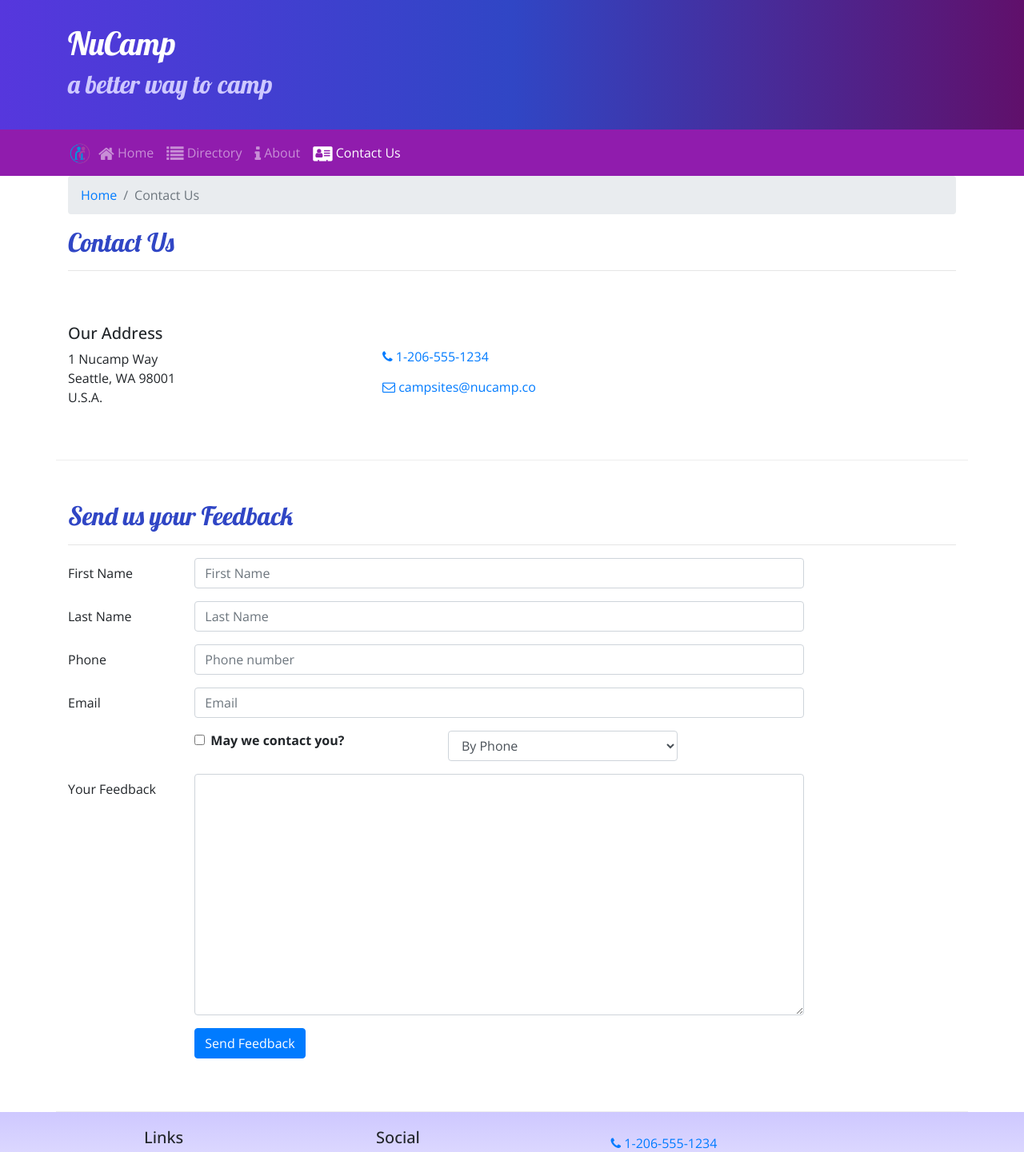
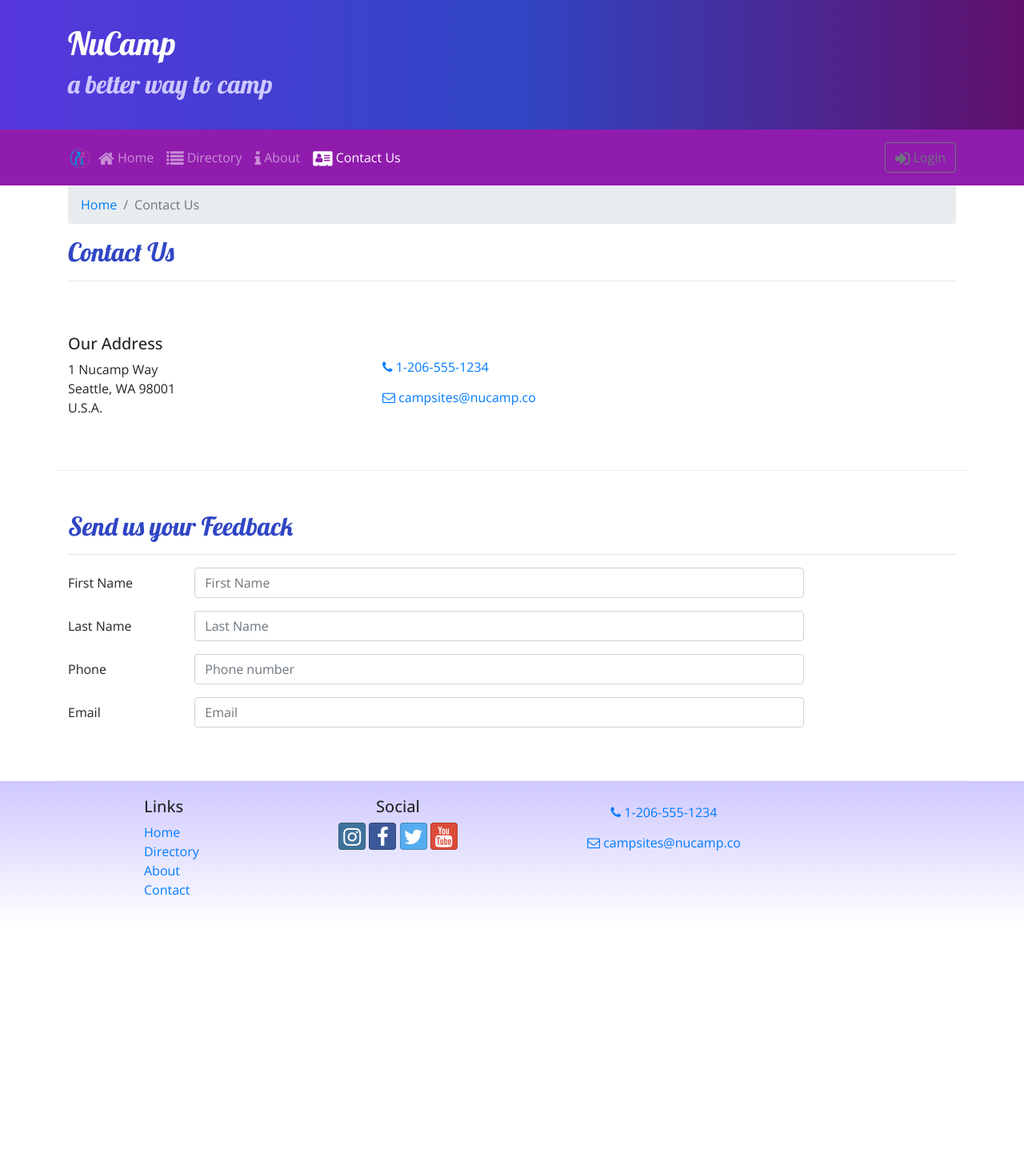
Before and after one commit to nmarofsky/BartArtReact, a React (Create React App) app: page /contactus in a window 1280 px wide. Shown: the top 1441 px of the page at 80% size. After the commit the page ends 1161 px from the top, so only its background shows below. Built offline with nearby package versions, Linux system fonts and the light colour scheme.

Commit message:
Uncontrolled Form

```diff
--- a/src/components/ContactComponent.js
+++ b/src/components/ContactComponent.js
@@ -1,5 +1,5 @@
 import React, { Component } from 'react';
-import { Breadcrumb, BreadcrumbItem, Button, Form, FormGroup, Label, Input, Col } from 'reactstrap';
+import { Breadcrumb, BreadcrumbItem, Button, Form, FormGroup, Label, Input, Col, FormFeedback } from 'reactstrap';
 import { Link } from 'react-router-dom';
 
 class Contact extends Component {
@@ -14,11 +14,60 @@
             email: '',
             agree: false,
             contactType: 'By Phone',
-            feedback: ''
+            feedback: '',
+            touched: {
+                firstName: false,
+                lastName: false,
+                phoneNum: false,
+                email: false
+            }
         };
 
         this.handleInputChange = this.handleInputChange.bind(this);
         this.handleSubmit = this.handleSubmit.bind(this);
+    }
+
+    validate(firstName, lastName, phoneNum, email) {
+
+        const errors = {
+            firstName: '',
+            lastName: '',
+            phoneNum: '',
+            email: ''
+        };
+
+        if (this.state.touched.firstName) {
+            if (firstName.length < 2) {
+                errors.firstName = 'First name must be at least 2 characters.';
+            } else if (firstName.length > 15) {
+                errors.firstName = 'First name must be 15 or less characters.';
+            }
+        }
+
+        if (this.state.touched.lastName) {
+            if (lastName.length < 2) {
+                errors.lastName = 'Last name must be at least 2 characters.';
+            } else if (lastName.length > 15) {
+                errors.lastName = 'Last name must be 15 or less characters.';
+            }
+        }
+
+        const reg = /^\d+$/;
+        if (this.state.touched.phoneNum && !reg.test(phoneNum)) {
+            errors.phoneNum = 'The phone number should contain only numbers.';
+        }
+
+        if (this.state.touched.email && !email.includes('@')) {
+            errors.email = 'Email should contain a @';
+        }
+
+        return errors;
+    }
+
+    handleBlur = (field) => () => {
+        this.setState({
+            touched: {...this.state.touched, [field]: true}
+        });
     }
 
     handleInputChange(event) {
@@ -38,6 +87,9 @@
     }
 
     render() {
+
+        const errors = this.validate(this.state.firstName, this.state.lastName, this.state.phoneNum, this.state.email);
+
         return (
             <div className="container">
                 <div className="row">
@@ -72,13 +124,16 @@
                    </div>
                     <div className="col-md-10">
                         <Form onSubmit={this.handleSubmit}>
-                            <FormGroup row>
+                        <FormGroup row>
                                 <Label htmlFor="firstName" md={2}>First Name</Label>
                                 <Col md={10}>
                                     <Input type="text" id="firstName" name="firstName"
                                         placeholder="First Name"
                                         value={this.state.firstName}
+                                        invalid={errors.firstName}
+                                        onBlur={this.handleBlur("firstName")}
                                         onChange={this.handleInputChange} />
+                                    <FormFeedback>{errors.firstName}</FormFeedback>
                                 </Col>
                             </FormGroup>
                             <FormGroup row>
@@ -87,7 +142,10 @@
                                     <Input type="text" id="lastName" name="lastName"
                                         placeholder="Last Name"
                                         value={this.state.lastName}
+                                        invalid={errors.lastName}
+                                        onBlur={this.handleBlur("lastName")}
                                         onChange={this.handleInputChange} />
+                                    <FormFeedback>{errors.lastName}</FormFeedback>
                                 </Col>
                             </FormGroup>
                             <FormGroup row>
@@ -96,7 +154,10 @@
                                     <Input type="tel" id="phoneNum" name="phoneNum"
                                         placeholder="Phone number"
                                         value={this.state.phoneNum}
+                                        invalid={errors.phoneNum}
+                                        onBlur={this.handleBlur("phoneNum")}
                                         onChange={this.handleInputChange} />
+                                    <FormFeedback>{errors.phoneNum}</FormFeedback>
                                 </Col>
                             </FormGroup>
                             <FormGroup row>
@@ -105,44 +166,10 @@
                                     <Input type="email" id="email" name="email"
                                         placeholder="Email"
                                         value={this.state.email}
+                                        invalid={errors.email}
+                                        onBlur={this.handleBlur("email")}
                                         onChange={this.handleInputChange} />
-                                </Col>
-                            </FormGroup>
-                            <FormGroup row>
-                                <Col md={{size: 4, offset: 2}}>
-                                    <FormGroup check>
-                                        <Label check>
-                                            <Input type="checkbox"
-                                                name="agree"
-                                                checked={this.state.agree}
-                                                onChange={this.handleInputChange} /> {' '}
-                                            <strong>May we contact you?</strong>
-                                        </Label>
-                                    </FormGroup>
-                                </Col>
-                                <Col md={4}>
-                                    <Input type="select" name="contactType"
-                                            value={this.state.contactType}
-                                            onChange={this.handleInputChange}>
-                                        <option>By Phone</option>
-                                        <option>By Email</option>
-                                    </Input>
-                                </Col>
-                            </FormGroup>
-                            <FormGroup row>
-                                <Label htmlFor="feedback" md={2}>Your Feedback</Label>
-                                <Col md={10}>
-                                    <Input type="textarea" id="feedback" name="feedback"
-                                        rows="12"
-                                        value={this.state.feedback}
-                                        onChange={this.handleInputChange}></Input>
-                                </Col>
-                            </FormGroup>
-                            <FormGroup row>
-                                <Col md={{size: 10, offset: 2}}>
-                                    <Button type="submit" color="primary">
-                                        Send Feedback
-                                    </Button>
+                                    <FormFeedback>{errors.email}</FormFeedback>
                                 </Col>
                             </FormGroup>
                         </Form>
--- a/src/components/HeaderComponent.js
+++ b/src/components/HeaderComponent.js
@@ -1,22 +1,37 @@
 import React, { Component }  from 'react';
-import { Nav, Navbar, NavbarBrand, NavbarToggler, Collapse, NavItem, Jumbotron } from 'reactstrap';
+import { Navbar, NavbarBrand, Nav, NavbarToggler, Collapse, NavItem, Jumbotron, Button, Modal, ModalHeader, ModalBody, Form, FormGroup, Input, Label } from 'reactstrap';
 import { NavLink } from 'react-router-dom';
 
 class Header extends Component {
 
     constructor(props) {
         super(props);
+        this.state = {
+          isNavOpen: false,
+          isModalOpen: false
+        };
 
         this.toggleNav = this.toggleNav.bind(this);
-        this.state = {
-          isNavOpen: false
-        };
+        this.toggleModal = this.toggleModal.bind(this);
+        this.handleLogin = this.handleLogin.bind(this);
     }
 
     toggleNav() {
         this.setState({
             isNavOpen: !this.state.isNavOpen
         });
+    }
+
+    toggleModal() {
+        this.setState({
+            isModalOpen: !this.state.isModalOpen
+        });
+    }
+
+    handleLogin(event) {
+        alert(`Username: ${this.username.value} Password: ${this.password.value} Remember: ${this.remember.checked}`);
+        this.toggleModal();
+        event.preventDefault();
     }
 
     render() {
@@ -59,9 +74,39 @@
                                     </NavLink>
                                 </NavItem>
                             </Nav>
+                            <span className="navbar-text ml-auto">
+                                <Button outline onClick={this.toggleModal}>
+                                    <i className="fa fa-sign-in fa-lg" /> Login
+                                </Button>
+                            </span>
                         </Collapse>
                     </div>
                 </Navbar>
+                <Modal isOpen={this.state.isModalOpen} toggle={this.toggleModal}>
+                    <ModalHeader toggle={this.toggleModal}>Login</ModalHeader>
+                    <ModalBody>
+                        <Form onSubmit={this.handleLogin}>
+                            <FormGroup>
+                                <Label htmlFor="username">Username</Label>
+                                <Input type="text" id="username" name="username"
+                                    innerRef={input => this.username = input} />
+                            </FormGroup>
+                            <FormGroup>
+                                <Label htmlFor="password">Password</Label>
+                                <Input type="password" id="password" name="password"
+                                    innerRef={input => this.password = input} />
+                            </FormGroup>
+                            <FormGroup check>
+                                <Label check>
+                                    <Input type="checkbox" name="remember"
+                                        innerRef={input => this.remember = input} />
+                                    Remember me
+                                </Label>
+                            </FormGroup>
+                            <Button type="submit" value="submit" color="primary">Login</Button>
+                        </Form>
+                    </ModalBody>
+                </Modal>
             </React.Fragment>
         );
     }
```
